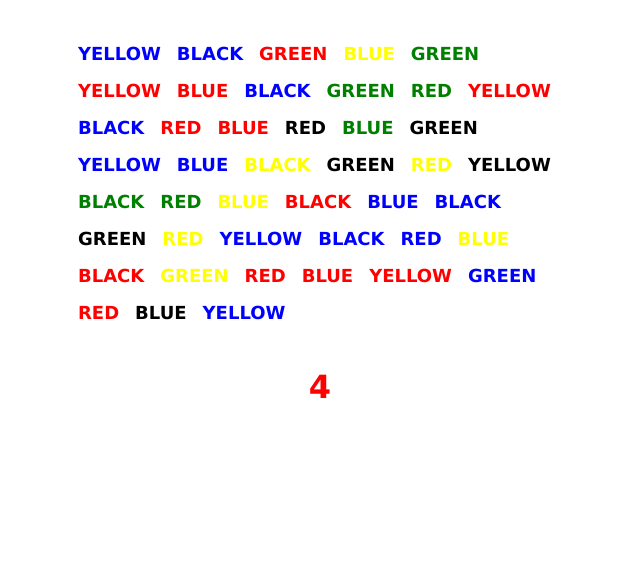
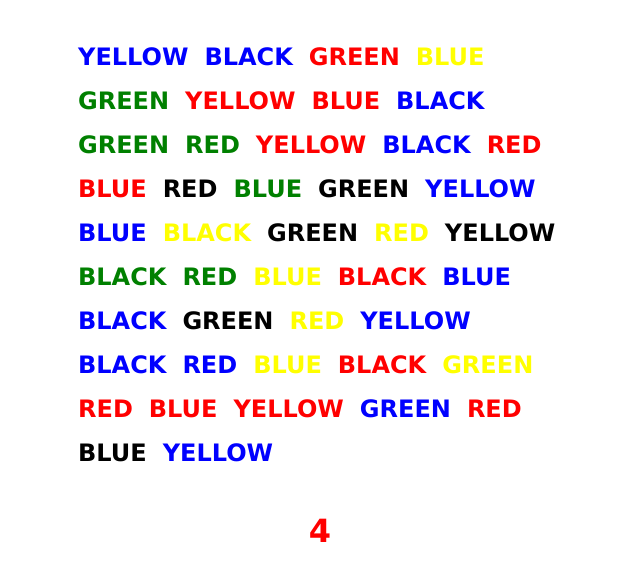
Before and after one commit to souvikkppp/colorGame, a plain HTML site: page index.html in a window 1280 px wide. Shown: the part 70-650 px from the top of the page, without its empty margins (328-968 px from the left). Drawn offline with Linux system fonts and the light colour scheme.

Commit message:
Update index.html v6

```diff
--- a/index.html
+++ b/index.html
@@ -29,7 +29,7 @@
         padding: 0.5rem;
         margin: 0;
         font-weight: bolder;
-        font-size: large;
+        font-size: 1.5rem;
         text-align: center;
       }
     </style>
```
